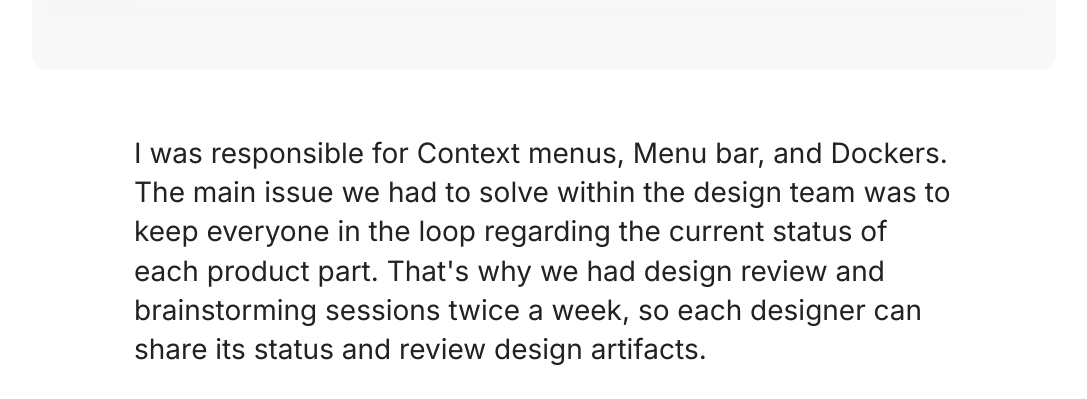
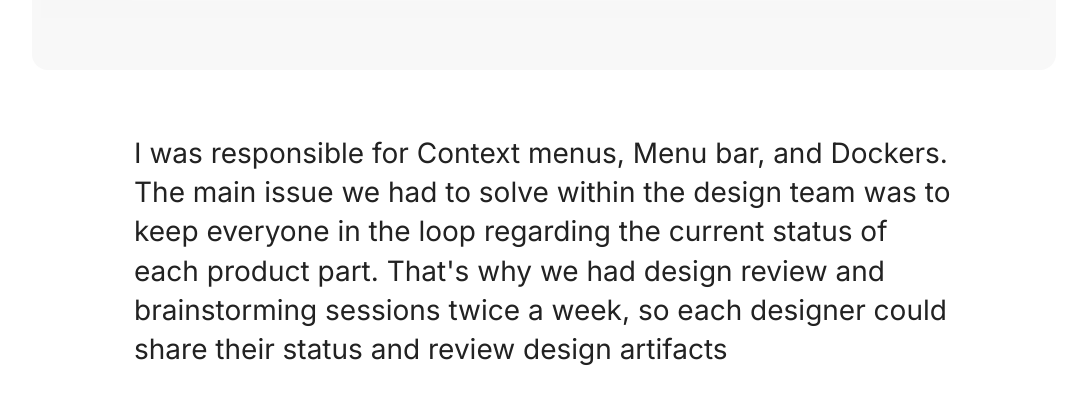
Before and after one commit to i-kochetov/csb-hk10ok, a website: page CorelDraw.html in a window 1280 px wide. Shown: the part 2940-3339 px from the top of the page, without its empty margins (96-1183 px from the left). Drawn offline with Linux system fonts and the light colour scheme.

Commit message:
Deployment from Codesandbox.

```diff
--- a/CorelDraw.html
+++ b/CorelDraw.html
@@ -77,7 +77,7 @@
 
         <div class="description-wrap">
             <p class="project-description">
-            I was responsible for Context menus, Menu bar, and Dockers. The main issue we had to solve within the design team was to keep everyone in the loop regarding the current status of each product part.  That's why we had design review and brainstorming sessions twice a week, so each designer can share its status and review design artifacts.</p>
+            I was responsible for Context menus, Menu bar, and Dockers. The main issue we had to solve within the design team was to keep everyone in the loop regarding the current status of each product part.  That's why we had design review and brainstorming sessions twice a week, so each designer could share their status and review design artifacts</p>
         </div>
 
       <img class="img-desktop" src="img/CD/CD-Brainstorm.png" alt="cover">
```
